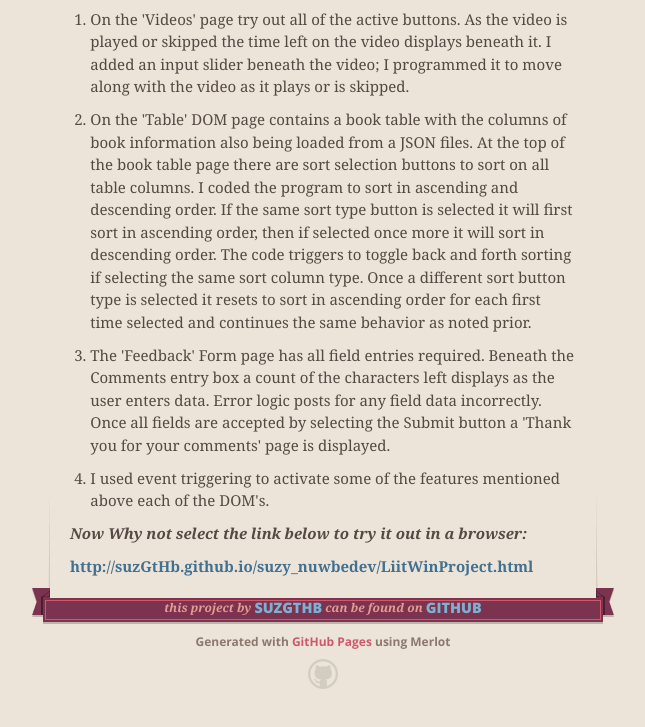
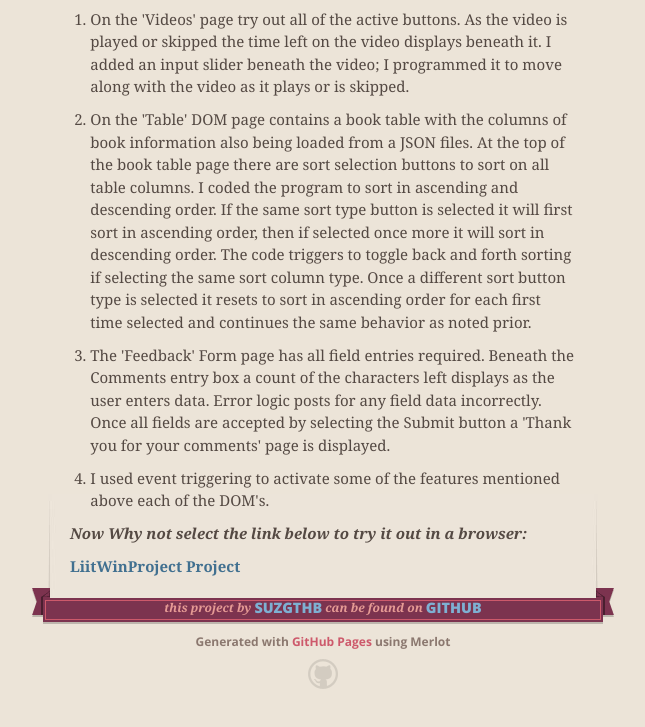
Before and after one commit to suzGtHb/suzy_nuwbedev, a plain HTML site: page index.html in a window 1280 px wide. Shown: the part 732-1459 px from the top of the page, without its empty margins (317-962 px from the left). Drawn offline with nearby package versions, Linux system fonts and the light colour scheme.

Commit message:
Update index.html
fix

```diff
--- a/index.html
+++ b/index.html
@@ -70,7 +70,7 @@ I have the headers and footers on each DOM being loaded from the JSON files.   <
 
 <p><em><strong>Now Why not select the link below to try it out in a browser:</strong></em></p>
 
-<p><strong><a href="http://suzGtHb.github.io/suzy_nuwbedev/LiitWinProject.html">http://suzGtHb.github.io/suzy_nuwbedev/LiitWinProject.html</a></strong></p>
+<p><strong><a href="http://suzGtHb.github.io/suzy_nuwbedev/LiitWinProject.html">LiitWinProject Project</a></strong></p>
       </section>
 
       <footer>
```
